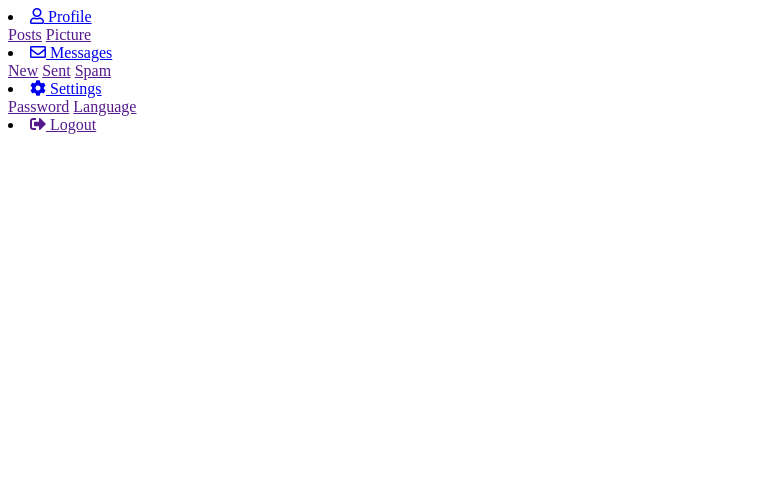
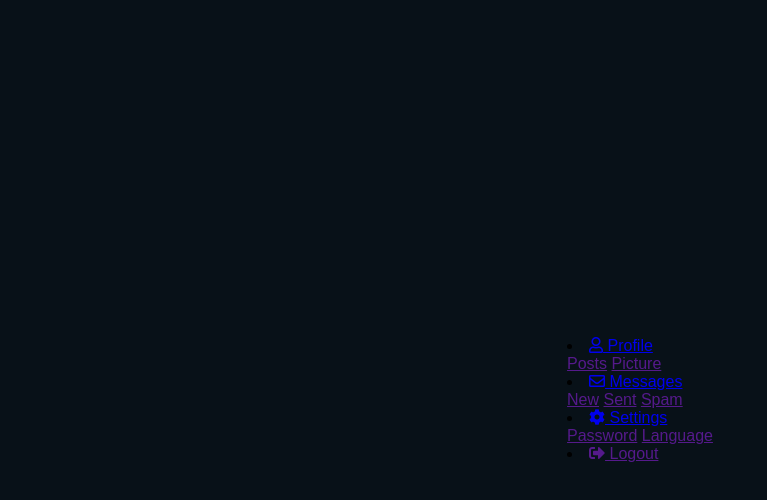
Before and after one commit to Annie-Huang/accordion-css-only, a website: page index.html in a window 1280 px wide. Shown: the whole page, without its empty margins (0-767 px from the left). Drawn offline with Linux system fonts and the light colour scheme.

Commit message:
Create style.css and add basic reset

```diff
--- a/index.html
+++ b/index.html
@@ -7,6 +7,7 @@
     <meta http-equiv="X-UA-Compatible" content="ie=edge">
     <link rel="stylesheet" href="https://cdnjs.cloudflare.com/ajax/libs/font-awesome/5.13.0/css/all.min.css"
           integrity="sha256-h20CPZ0QyXlBuAw7A+KluUYx/3pK+c7lYEpqLTlxjYQ=" crossorigin="anonymous"/>
+    <link rel="stylesheet" href="style.css">
     <title>Document</title>
 </head>
 <body>
--- /dev/null
+++ b/style.css
@@ -0,0 +1,22 @@
+:root {
+    --blue: #3498db;
+    --dark-blue: #2980b9;
+    --background: #081118;
+    --grey:#333;
+    --light-grey:#3b3b3b;
+}
+
+* {
+    margin: 0;
+    padding: 0;
+    box-sizing: border-box;
+    font-family: sans-serif;
+}
+
+body {
+    display: flex;
+    align-items: center;
+    justify-content: center;
+    min-height: 100vh;
+    background: var(--background);
+}
```
